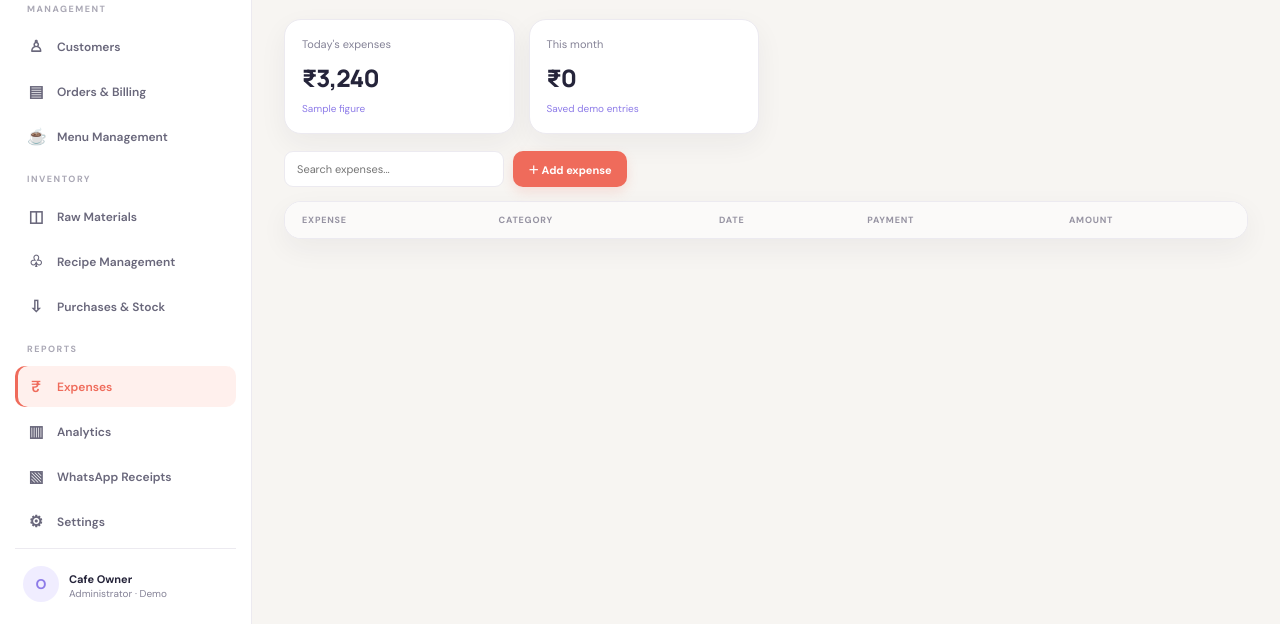
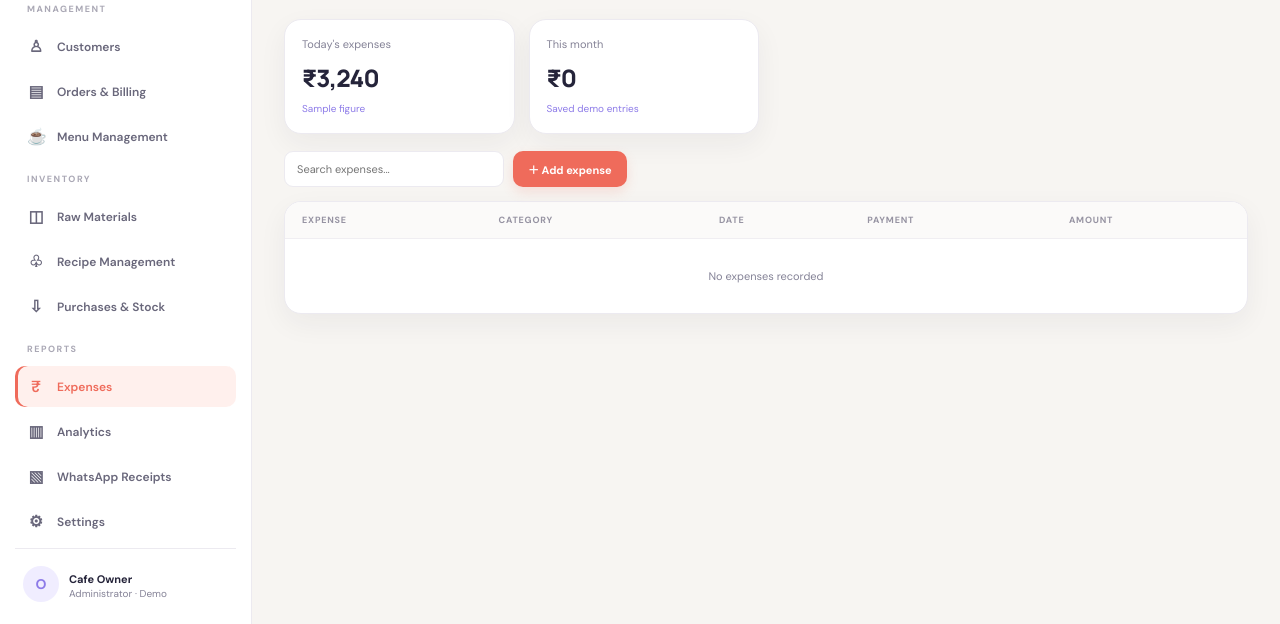
Before and after one commit to Theshivam12/Cafe_inventory_management, a plain HTML site: page expenses.html in a window 1280 px wide. Shown: the part 176-800 px from the top of the page. Drawn offline with Linux system fonts and the light colour scheme; files that its build step writes are made by us from their sources.

Commit message:
Update expenses.html

```diff
--- a/expenses.html
+++ b/expenses.html
@@ -1,8 +1,8 @@
-<!doctype html><html lang="en"><head><meta charset="utf-8"><meta name="viewport" content="width=device-width, initial-scale=1"><title>Expenses | CafeFlow</title><link rel="stylesheet" href="assets/css/style.css"></head><body>
+<!doctype html><html lang="en"><head><meta charset="utf-8"><meta name="viewport" content="width=device-width, initial-scale=1"><title>Expenses | CafeFlow</title><link rel="stylesheet" href="style.css"></head><body>
 <div class="layout"><aside class="sidebar"><div class="brand"><div class="brand-logo">C</div><div><b>CafeFlow</b><small>MANAGEMENT STUDIO</small></div></div><nav class="nav"><div class="nav-caption">OVERVIEW</div><a href="index.html" class=""><span class="nav-ico">▦</span>Dashboard</a><div class="nav-caption">MANAGEMENT</div><a href="customers.html" class=""><span class="nav-ico">♙</span>Customers</a><a href="orders.html" class=""><span class="nav-ico">▤</span>Orders & Billing</a><a href="menu.html" class=""><span class="nav-ico">☕</span>Menu Management</a><div class="nav-caption">INVENTORY</div><a href="materials.html" class=""><span class="nav-ico">◫</span>Raw Materials</a><a href="recipes.html" class=""><span class="nav-ico">♧</span>Recipe Management</a><a href="purchases.html" class=""><span class="nav-ico">⇩</span>Purchases & Stock</a><div class="nav-caption">REPORTS</div><a href="expenses.html" class="active"><span class="nav-ico">₹</span>Expenses</a><a href="analytics.html" class=""><span class="nav-ico">▥</span>Analytics</a><a href="receipts.html" class=""><span class="nav-ico">▧</span>WhatsApp Receipts</a><a href="settings.html" class=""><span class="nav-ico">⚙</span>Settings</a></nav><div class="profile"><div class="avatar">O</div><div><b style="font-size:11px">Cafe Owner</b><small>Administrator · Demo</small></div></div></aside>
 <main class="main"><header class="topbar"><div style="display:flex;align-items:center;gap:12px"><button class="menu-toggle" id="menuToggle">☰</button><div class="crumb">Workspace / <b>Expenses</b></div></div><div class="top-actions"><div class="top-date" id="topDate"></div><div class="top-avatar">O</div></div></header><div class="content">
 <div class="page-head"><div><div class="eyebrow">CAFE MANAGEMENT</div><h1>Expenses</h1><div class="subtitle">Record and categorize cafe operating expenses.</div></div><button class="btn" onclick="openExpenseForm()">＋ Add expense</button></div>
 <div class="stat-grid"><div class="card stat"><div class="stat-top">Today's expenses</div><strong>₹3,240</strong><span class="trend">Sample figure</span></div><div class="card stat"><div class="stat-top">This month</div><strong id="expenseTotal">₹0</strong><span class="trend">Saved demo entries</span></div></div>
 <div class="toolbar"><input class="search" placeholder="Search expenses..." data-search="#expenseTable"><button class="btn" onclick="openExpenseForm()">＋ Add expense</button></div><div class="card table-card"><div class="table-wrap"><table id="expenseTable"><thead><tr><th>Expense</th><th>Category</th><th>Date</th><th>Payment</th><th>Amount</th></tr></thead><tbody id="expenseRows"></tbody></table></div></div>
 </div></main></div>
-<div class="modal-backdrop" id="modalBackdrop"><div class="modal"><div class="modal-head"><h3 id="modalTitle">Details</h3><button class="close" onclick="CF.close()">×</button></div><div id="modalBody"></div></div></div><div class="toast" id="toast"></div><script src="assets/js/app.js"></script><script src="assets/js/pages.js"></script></body></html>
+<div class="modal-backdrop" id="modalBackdrop"><div class="modal"><div class="modal-head"><h3 id="modalTitle">Details</h3><button class="close" onclick="CF.close()">×</button></div><div id="modalBody"></div></div></div><div class="toast" id="toast"></div><script src="app.js"></script><script src="pages.js"></script></body></html>
```
